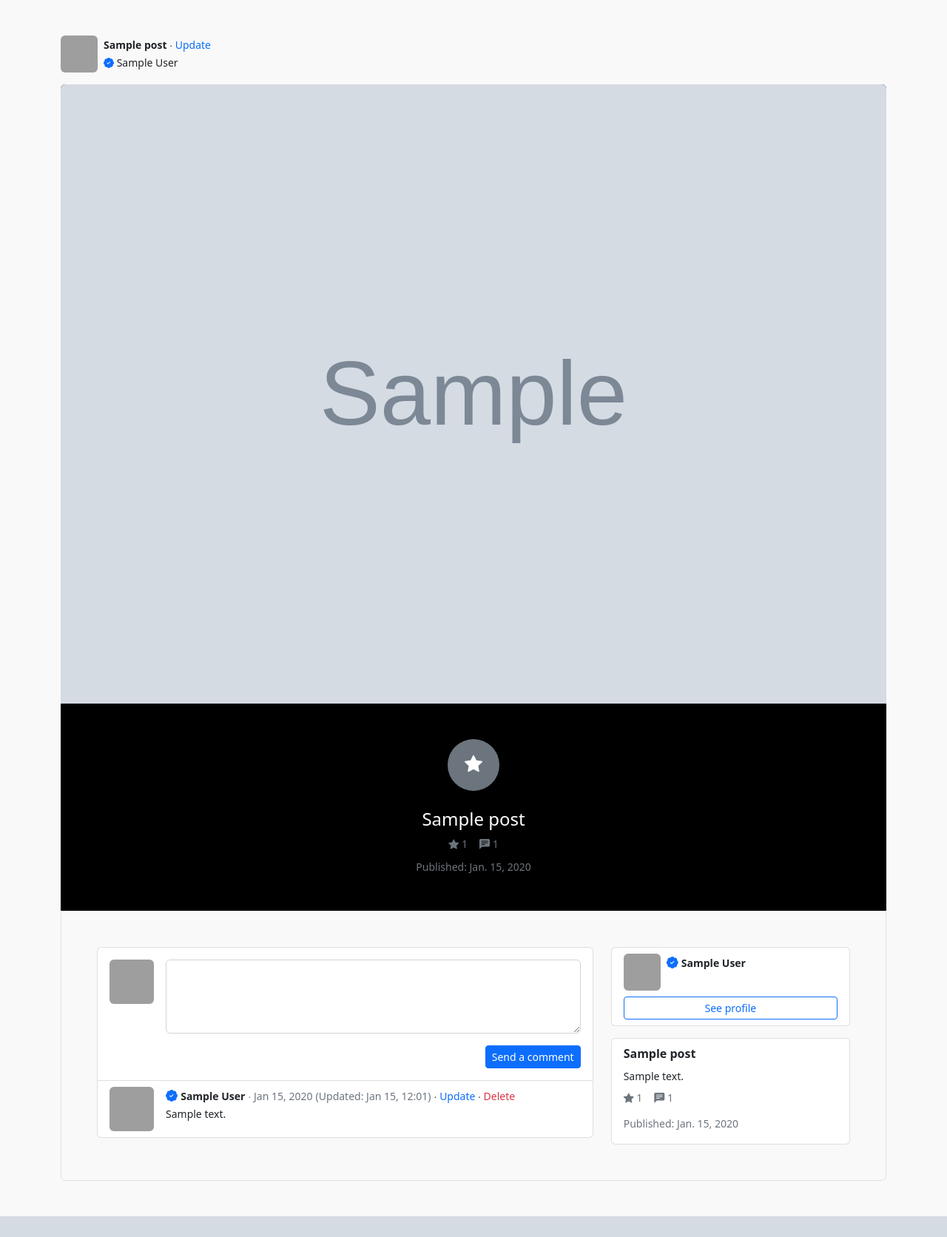
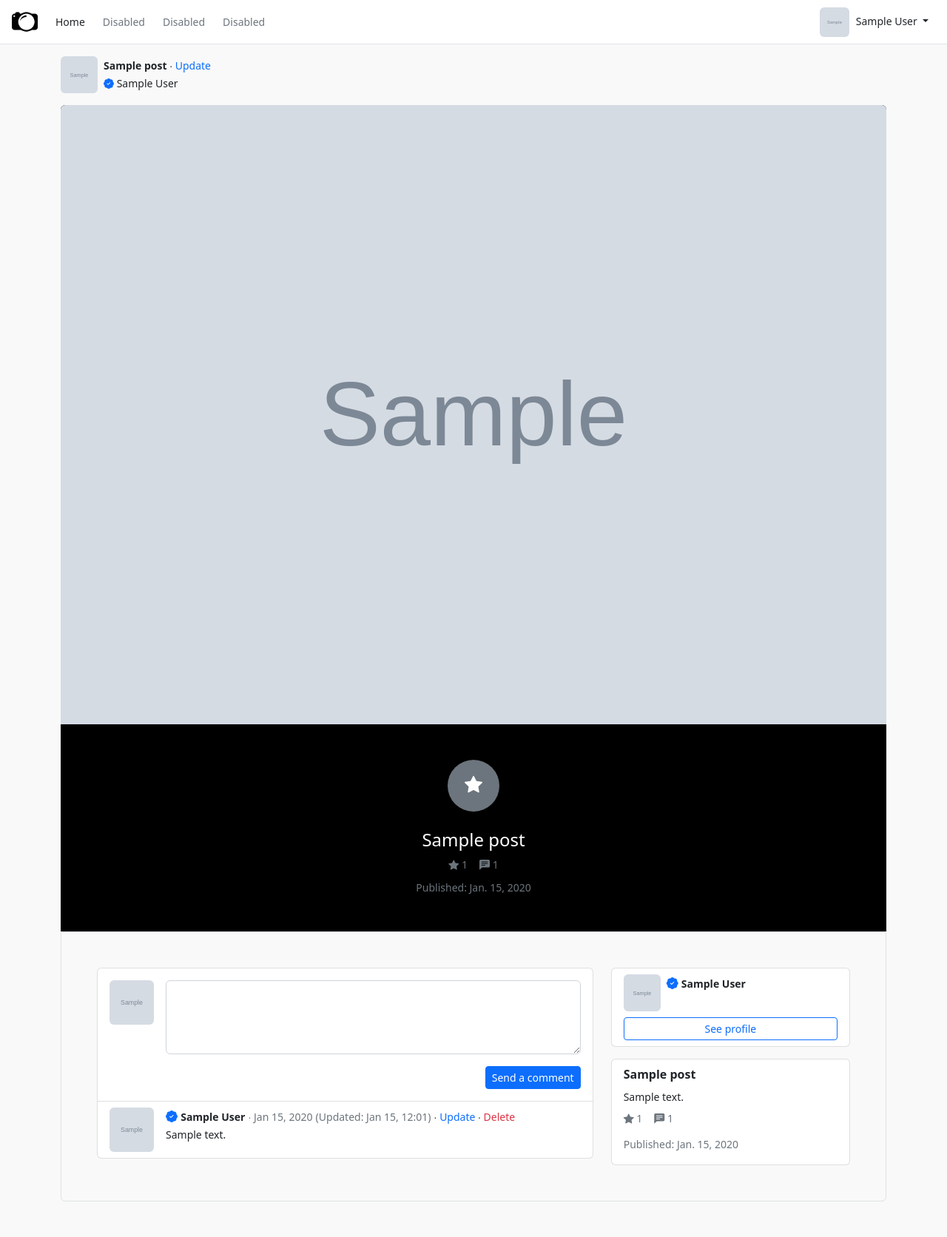
Before and after one commit to HardCodeMatter/photogram, a Django app: page /post/1/ in a window 1280 px wide. Shown: the whole page at 74% size. Before the commit the page ends 1644 px from the top, so only its background shows below. Run offline with Django 4.2, Linux system fonts and the light colour scheme; a user stored in the database is signed in; tables that the repository leaves empty hold one stand-in row (values such as "Sample post"); grey boxes marked "Sample" are stand-in pictures; some libraries are stand-ins or nearby versions; grey boxes are pictures that could not be loaded.

Commit message:
Created navigation bar layout, added image field to User model and configured image view.

```diff
--- a/main/templates/main/comment_update.html
+++ b/main/templates/main/comment_update.html
@@ -3,7 +3,7 @@
 {% load crispy_forms_tags %}
 
 {% block content %}
-    <div class="container mt-5 mb-5">
+    <div class="container mb-5">
         <div class="bg-white border rounded p-5">
             <form action="" method="post">
                 {% csrf_token %}
--- a/main/templates/main/post_detail.html
+++ b/main/templates/main/post_detail.html
@@ -3,9 +3,9 @@
 {% load crispy_forms_tags %}
 
 {% block content %}
-    <div class="container mt-5 mb-5">
+    <div class="container mb-5">
         <div class="d-flex gap-2 mb-3">
-            <img class="rounded" style="width: 50px; height: 50px;" src="https://forkast.news/wp-content/uploads/2022/03/NFT-Avatar.png">
+            <img class="rounded" style="width: 50px; height: 50px;" src="{{ post.author.image.url }}">
 
             <div>
                 <div>
@@ -61,7 +61,7 @@
                                     {% csrf_token %}
 
                                     <div class="d-flex justify-content-start gap-3">
-                                        <img class="rounded" style="width: 60px; height: 60px;" src="https://forkast.news/wp-content/uploads/2022/03/NFT-Avatar.png">
+                                        <img class="rounded" style="width: 60px; height: 60px;" src="{{ user.image.url }}">
                                         <div class="flex-fill">{{ form.comment|as_crispy_field }}</div>
                                     </div>
 
@@ -82,7 +82,7 @@
                             <div class="list-group-item d-flex flex-column gap-4">
                                 {% for comment in comments %}
                                     <div class="d-flex gap-3">
-                                        <img class="rounded" style="width: 60px; height: 60px;" src="https://forkast.news/wp-content/uploads/2022/03/NFT-Avatar.png">
+                                        <img class="rounded" style="width: 60px; height: 60px;" src="{{ comment.author.image.url }}">
 
                                         <div>
                                             <div>
@@ -116,7 +116,7 @@
                         <div class="list-group">
                             <div class="list-group-item">
                                 <div class="d-flex gap-2 mb-2">
-                                    <img class="rounded" style="width: 50px; height: 50px;" src="https://forkast.news/wp-content/uploads/2022/03/NFT-Avatar.png">
+                                    <img class="rounded" style="width: 50px; height: 50px;" src="{{ post.author.image.url }}">
 
                                     <div>
                                         {% if post.author.is_verified %}
--- a/main/templates/main/post_update.html
+++ b/main/templates/main/post_update.html
@@ -3,7 +3,7 @@
 {% load crispy_forms_tags %}
 
 {% block content %}
-    <div class="container-fluid mt-5 mb-5">
+    <div class="container-fluid mb-5">
         <div class="d-flex gap-3">
             <div class="col align-self-baseline border bg-white rounded p-5">
                 <img class="rounded" style="width: 100%;" src="{{ post.image.url }}" alt="{{ post.title }}">
--- a/photogram/settings.py
+++ b/photogram/settings.py
@@ -131,6 +131,8 @@
 # https://docs.djangoproject.com/en/4.2/howto/static-files/
 
 STATIC_URL = 'static/'
+STATIC_ROOT = os.path.join(BASE_DIR, 'staticfiles')
+STATICFILES_DIRS = (os.path.join(BASE_DIR, 'static'),)
 
 MEDIA_URL = '/media/'
 MEDIA_ROOT = os.path.join(BASE_DIR, 'media')
--- a/templates/base.html
+++ b/templates/base.html
@@ -7,6 +7,10 @@
     <title>Photogram</title>
 </head>
 <body style="background: #f9f9f9;">
+    <div class="mb-3">
+        {% include 'navbar.html' %}
+    </div>
+
     <div>
         {% block content %}{% endblock %}
     </div>
--- /dev/null
+++ b/templates/navbar.html
@@ -0,0 +1,38 @@
+{% load static %}
+
+<div class="d-flex justify-content-between align-items-center bg-white border-bottom p-3" style="height: 60px;">
+    <div class="d-flex align-items-center gap-4">
+        <a href="{% url 'post_list' %}">
+            <img src="{% static 'img/logo.png' %}" style="height: 35px;" alt="">
+        </a>
+
+        <small class="d-flex gap-4" >
+            <a class="text-decoration-none text-dark" href="{% url 'post_list' %}">Home</a>
+            <a class="text-decoration-none text-muted" href="">Disabled</a>
+            <a class="text-decoration-none text-muted" href="">Disabled</a>
+            <a class="text-decoration-none text-muted" href="">Disabled</a>
+        </small>
+    </div>
+
+    <div>
+        {% if user.is_authenticated %}
+            <div class="dropdown">
+                <button class="btn btn-sm dropdown-toggle" type="button" data-bs-toggle="dropdown" aria-expanded="false">
+                    <img class="rounded" style="width: 40px; height: 40px; margin-right: 5px;" src="{{ user.image.url }}">
+                    {{ user }}
+                </button>
+
+                <ul class="dropdown-menu">
+                    <li><a class="dropdown-item" href="#">Profile</a></li>
+                    <li><a class="dropdown-item" href="#">Settings</a></li>
+                    <li><a class="dropdown-item" href="#">Help</a></li>
+                    <li><hr class="dropdown-divider"></li>
+                    <li><a class="dropdown-item text-danger" href="{% url 'logout' %}">Log out</a></li>
+                </ul>
+            </div>
+        {% else %}
+            <a class="btn btn-sm btn-outline-primary me-1" style="width: 80px;" href="{% url 'login' %}">Log in</a>
+            <a class="btn btn-sm btn-primary" style="width: 80px;" href="/register/">Sign up</a>
+        {% endif %}
+    </div>
+</div>
--- a/user/admin.py
+++ b/user/admin.py
@@ -35,6 +35,7 @@
         ('Personal info', {'fields': (
             'first_name',
             'last_name',
+            'image',
         )}),
         ('Permissions', {'fields': (
             'date_joined',
--- a/user/models.py
+++ b/user/models.py
@@ -23,6 +23,8 @@
 
     first_name = models.CharField(('first name'), max_length=30)
     last_name = models.CharField(('last name'), max_length=30)
+
+    image = models.ImageField(('profile\'s image'), upload_to='user/avatar/', blank=True, null=True)
 
     date_joined = models.DateTimeField(('date joined'), default=timezone.now)
     is_staff = models.BooleanField(('staff'), default=False)
```
Also changed, not shown: static/img/logo.png (added), user/forms.py (line endings or trailing spaces), user/migrations/0002_user_image.py (added).
